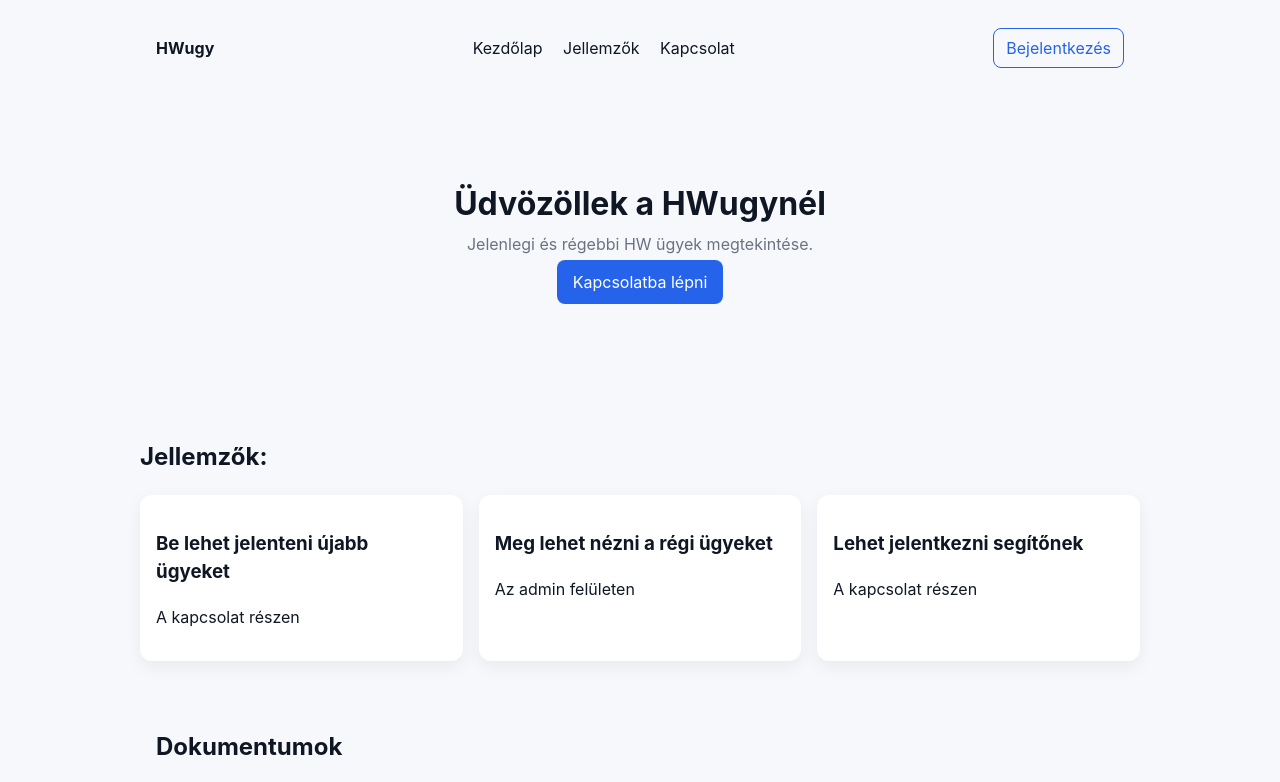
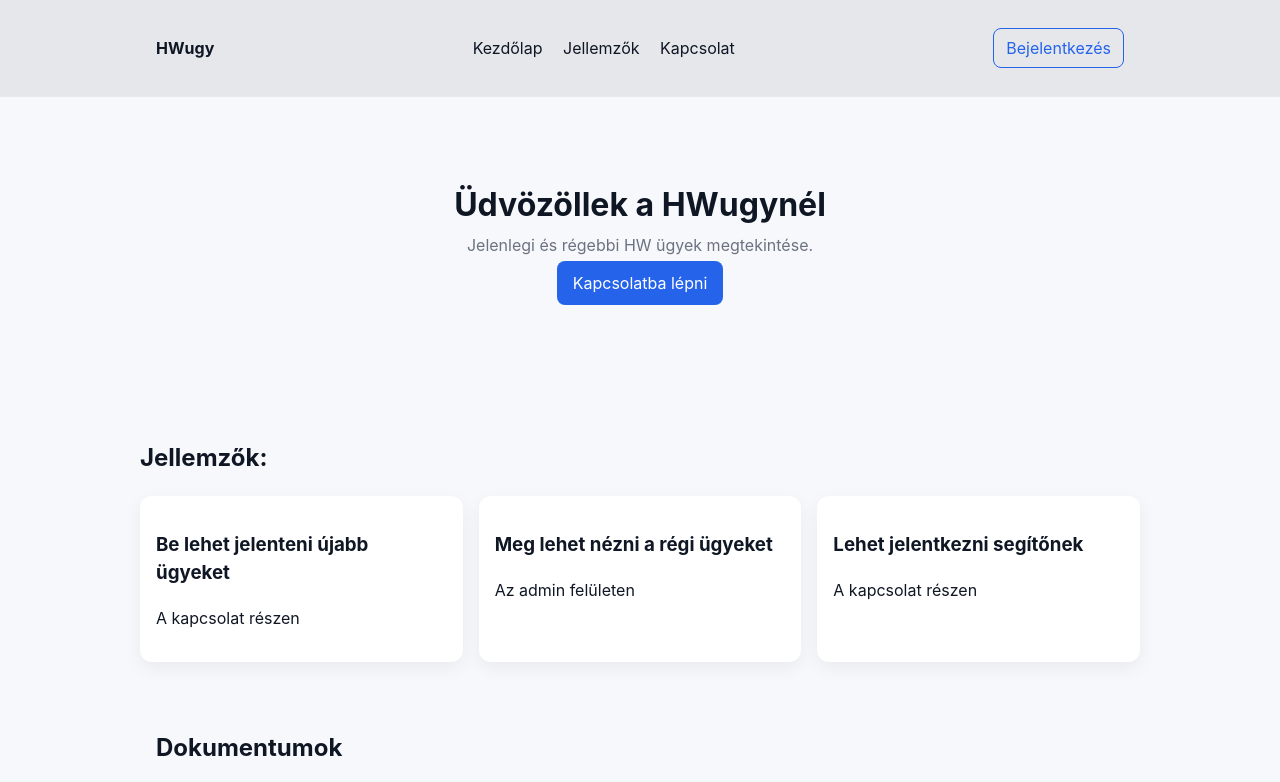
Before and after one commit to Nagymbr21/HWugy, a plain HTML site: page index.html in a window 1280 px wide. Shown: the top 782 px of the page. Drawn offline with Linux system fonts and the light colour scheme.

Commit message:
made gray

```diff
--- a/styles.css
+++ b/styles.css
@@ -9,7 +9,7 @@
 *{box-sizing:border-box}
 body{font-family:Inter,Segoe UI,Roboto,system-ui,Arial;background:var(--bg);color:var(--text);margin:0;line-height:1.5}
 .container{max-width:1000px;margin:0 auto;padding:1rem}
-.site-header{background:transparent;padding:.75rem 0}
+.site-header{background:#e5e7eb;padding:.75rem 0;border-bottom:1px solid #e6e9ef}
 .header-inner{display:flex;align-items:center;gap:1rem;justify-content:space-between}
 .logo{font-weight:700;color:var(--text);text-decoration:none}
 .nav-toggle{display:none;background:transparent;border:0;font-size:1.25rem}
```
